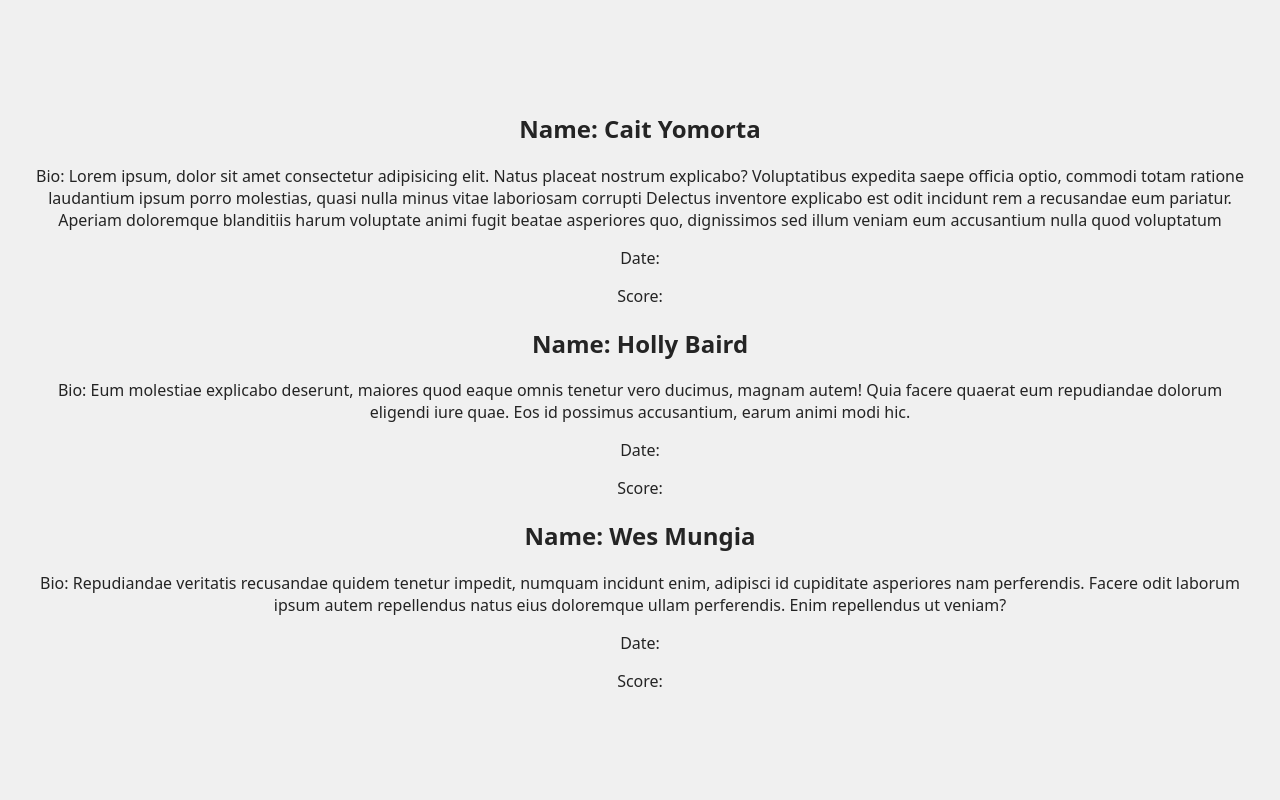
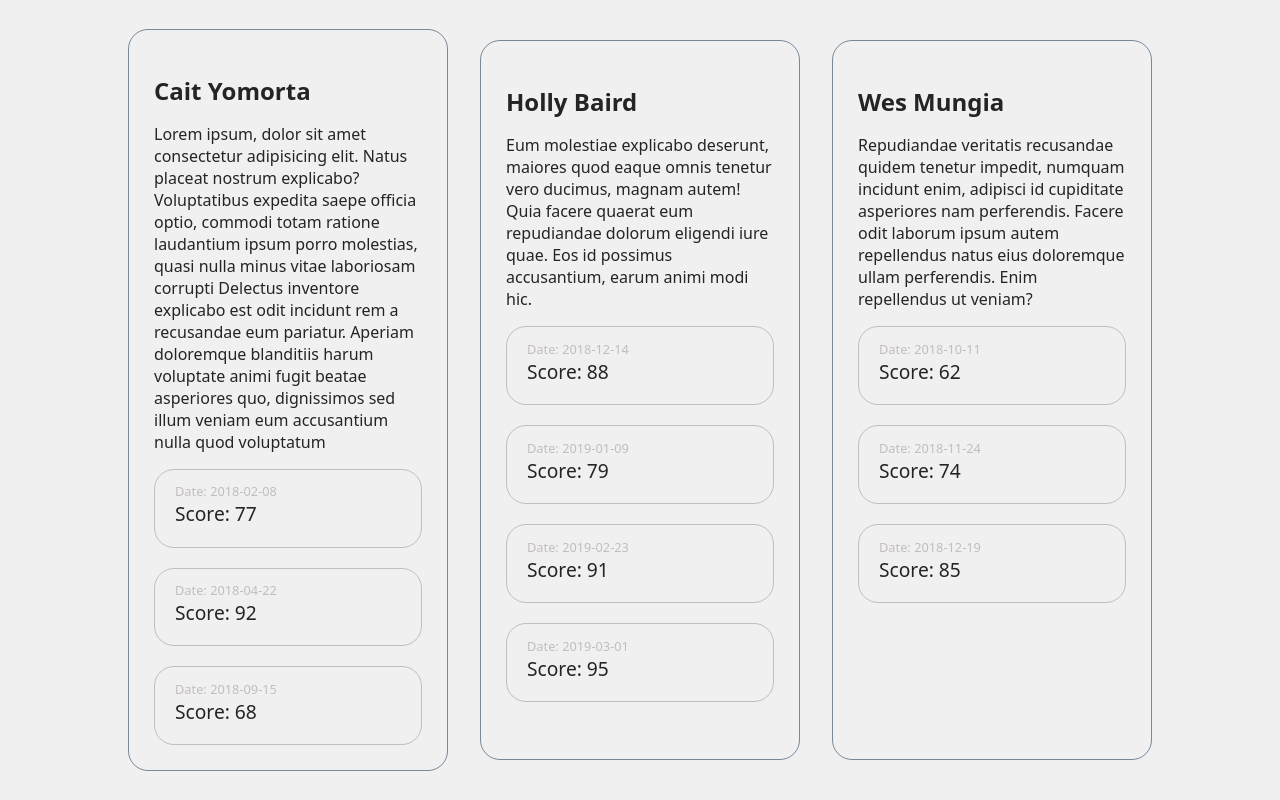
Before and after one commit to Noemi-24/ALAB-320H3-1, a React (Vite) app: page / in a window 1280 px wide. Built offline with nearby package versions, Linux system fonts and the light colour scheme.

Commit message:
Styling update

```diff
--- a/src/App.css
+++ b/src/App.css
@@ -1,6 +1,9 @@
-#root {
-  max-width: 1280px;
+.main-content{
+  display: flex;
+  flex-wrap: wrap;
+  justify-content: center;
+  align-items: center;
   margin: 0 auto;
-  padding: 2rem;
-  text-align: center;
+  min-height: 100vh;
+  gap: 2rem;
 }
--- a/src/App.jsx
+++ b/src/App.jsx
@@ -4,12 +4,12 @@ import learnersData from './data/learnersData';
 
 function App() {
   return (
-    <>
+    <main className='main-content'>
        {learnersData.map(learner => (
           <Learner key={learner.name} {...learner} />
         ))}
 
-    </>
+    </main>
   );
 }
 
--- /dev/null
+++ b/src/components/Learner.css
@@ -0,0 +1,20 @@
+.learner-container{
+    padding: 25px;
+    border: 1px solid lightslategray;
+    border-radius: 20px;
+    flex: 0 0 20rem;
+    text-align: left;
+    min-height: 45rem;
+    gap: 0.5rem;
+    position: relative;
+}
+
+.scores-container{
+    display: flex;
+    flex-direction: column;
+    gap: 20px;
+}
+
+h2{
+    margin: 19px 0 0 0;
+}
--- a/src/components/Learner.jsx
+++ b/src/components/Learner.jsx
@@ -1,11 +1,16 @@
 import Score from './Score.jsx'
+import './Learner.css'
 
-function Learner({name, bio, date, score}){
+function Learner({name, bio, scores}){
     return(
-        <div>
-            <h2>Name: {name}</h2>
-            <p>Bio: {bio}</p>
-            <Score date = {date} score = {score}/>
+        <div className='learner-container'>
+            <h2>{name}</h2>
+            <p>{bio}</p>
+            <div className='scores-container'>
+                {scores.map(score => (
+                    <Score key={score.date} {...score} />
+                ))}
+            </div>
         </div>
     );
 }
--- /dev/null
+++ b/src/components/Score.css
@@ -0,0 +1,17 @@
+.score-box{
+    border: 0.5px solid #c3bdbd;
+    border-radius: 20px;
+    margin: 0;
+    padding: 0 0 0 20px ;
+}
+
+.date{
+    font-size: 0.8rem;
+    color: #c3bdbd;
+    margin-bottom: 0;
+}
+
+.score{
+    font-size: 1.2rem;
+    margin-top: 0;
+}
--- a/src/components/Score.jsx
+++ b/src/components/Score.jsx
@@ -1,8 +1,10 @@
+import './Score.css'
+
 function Score({ date, score }) {
   return (
-    <div className="score">
-        <p>Date: {date}</p>
-        <p>Score: {score}</p>
+    <div className="score-box">
+        <p className='date'>Date: {date}</p>
+        <p className='score'>Score: {score}</p>
     </div>
   );
 }
--- a/src/index.css
+++ b/src/index.css
@@ -1,13 +1,13 @@
-:root {
+*,
+*::before,
+*::after {
+  box-sizing: border-box;
+}
+
+body {
   font-family: system-ui, Avenir, Helvetica, Arial, sans-serif;
   color: #242424;
   background-color: #f0f0f0;
+  margin: 0;
+  overflow-x: hidden;
 }
-
-body {
-  margin: 0;
-  display: flex;
-  place-items: center;
-  min-width: 320px;
-  min-height: 100vh;
-}
```
Also changed, not shown: 1 other file (tests, documents, lock files or other folders).
